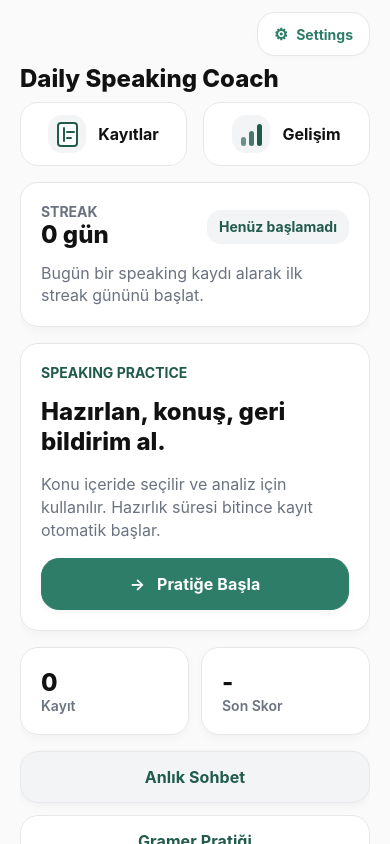
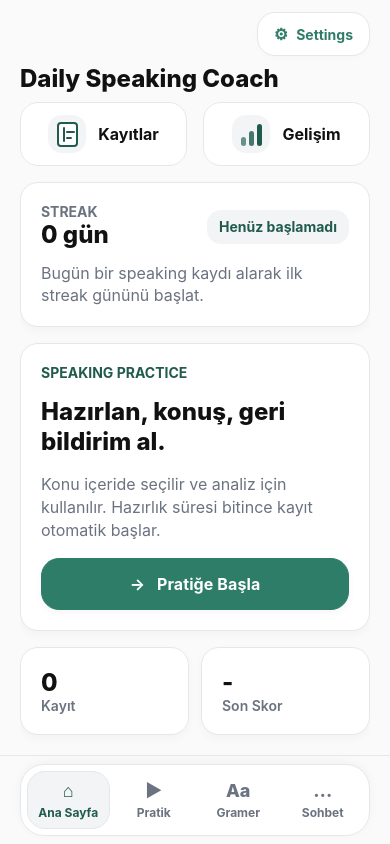
Before and after one commit to dosphanes09/speaking-coach, a React Native app: screen / in a window 390 px wide. Built offline with nearby package versions, Linux system fonts and the light colour scheme; no server answers; what expo-file-system would draw is missing.

Commit message:
Add bottom tab navigation

```diff
--- a/App.tsx
+++ b/App.tsx
@@ -2,6 +2,7 @@ import React, { useCallback, useEffect, useMemo, useState } from "react";
 import { SafeAreaView, StyleSheet, Text, View } from "react-native";
 import { StatusBar } from "expo-status-bar";
 import { AppButton } from "@/components/AppButton";
+import { BottomTabBar, BottomTabKey } from "@/components/BottomTabBar";
 import { GrammarSpeakingChallenge, getGrammarLevelContent } from "@/data/grammarRoadmap";
 import { AppRoute } from "@/types/routes";
 import {
@@ -201,9 +202,6 @@ export default function App(): React.JSX.Element {
         records={freeSpeakingRecords}
         streakSummary={streakSummary}
         onStartThinking={() => setRoute({ name: "thinking", topic: activeTopic })}
-        onChat={() => setRoute({ name: "chat" })}
-        onLearning={() => setRoute({ name: "learning" })}
-        onPracticeModes={() => setRoute({ name: "practiceModes" })}
         onHistory={() => setRoute({ name: "history" })}
         onProgress={() => setRoute({ name: "progress" })}
         onSettings={() => setRoute({ name: "settings" })}
@@ -372,6 +370,25 @@ export default function App(): React.JSX.Element {
     }
   }
 
+  function navigateToBottomTab(tab: BottomTabKey): void {
+    switch (tab) {
+      case "home":
+        setRoute({ name: "home" });
+        return;
+      case "practice":
+        setRoute({ name: "practiceModes" });
+        return;
+      case "grammar":
+        setRoute({ name: "grammarHome" });
+        return;
+      case "chat":
+        setRoute({ name: "chat" });
+        return;
+      default:
+        setRoute({ name: "home" });
+    }
+  }
+
   if (isLoading) {
     return (
       <SafeAreaView style={styles.safeArea}>
@@ -405,7 +422,12 @@ export default function App(): React.JSX.Element {
     <ThemeProvider mode={settings.themeMode}>
       <SafeAreaView style={[styles.safeArea, { backgroundColor: themeColors.background }]}>
         <StatusBar style={statusBarStyle} />
-        {renderRoute()}
+        <View style={styles.appFrame}>
+          <View style={styles.routeSlot}>{renderRoute()}</View>
+          {getActiveBottomTab(route) ? (
+            <BottomTabBar activeTab={getActiveBottomTab(route)!} onSelectTab={navigateToBottomTab} />
+          ) : null}
+        </View>
       </SafeAreaView>
     </ThemeProvider>
   );
@@ -413,6 +435,12 @@ export default function App(): React.JSX.Element {
 
 const styles = StyleSheet.create({
   safeArea: {
+    flex: 1
+  },
+  appFrame: {
+    flex: 1
+  },
+  routeSlot: {
     flex: 1
   },
   loadingScreen: {
@@ -433,6 +461,25 @@ const styles = StyleSheet.create({
     textAlign: "center"
   }
 });
+
+function getActiveBottomTab(route: AppRoute): BottomTabKey | null {
+  switch (route.name) {
+    case "home":
+      return "home";
+    case "practiceModes":
+    case "pictureDescription":
+    case "listeningPictureGame":
+      return "practice";
+    case "learning":
+    case "grammarHome":
+    case "grammarLevel":
+      return "grammar";
+    case "chat":
+      return "chat";
+    default:
+      return null;
+  }
+}
 
 function getRecentlyAskedTopicIds(records: SpeakingRecord[], days = 14): string[] {
   const cutoff = Date.now() - days * 24 * 60 * 60 * 1000;
--- /dev/null
+++ b/src/components/BottomTabBar.tsx
@@ -0,0 +1,147 @@
+import React from "react";
+import { Platform, Pressable, StyleSheet, Text, View } from "react-native";
+import { AppColors, radius, spacing } from "@/theme/colors";
+import { useThemeColors, useThemeMode } from "@/theme/ThemeProvider";
+
+export type BottomTabKey = "home" | "practice" | "grammar" | "chat";
+
+interface BottomTabItem {
+  key: BottomTabKey;
+  label: string;
+  icon: string;
+  accessibilityLabel: string;
+}
+
+interface BottomTabBarProps {
+  activeTab: BottomTabKey;
+  onSelectTab: (tab: BottomTabKey) => void;
+}
+
+const TABS: BottomTabItem[] = [
+  {
+    key: "home",
+    label: "Ana Sayfa",
+    icon: "⌂",
+    accessibilityLabel: "Ana Sayfa"
+  },
+  {
+    key: "practice",
+    label: "Pratik",
+    icon: "▶",
+    accessibilityLabel: "Pratik Modu"
+  },
+  {
+    key: "grammar",
+    label: "Gramer",
+    icon: "Aa",
+    accessibilityLabel: "Grammar Pratiği"
+  },
+  {
+    key: "chat",
+    label: "Sohbet",
+    icon: "…",
+    accessibilityLabel: "Anlık Sohbet"
+  }
+];
+
+export function BottomTabBar({ activeTab, onSelectTab }: BottomTabBarProps): React.JSX.Element {
+  const colors = useThemeColors();
+  const themeMode = useThemeMode();
+  const styles = createStyles(colors, themeMode === "love");
+
+  return (
+    <View style={styles.wrapper}>
+      <View style={styles.bar}>
+        {TABS.map((tab) => {
+          const isActive = tab.key === activeTab;
+
+          return (
+            <Pressable
+              key={tab.key}
+              accessibilityRole="tab"
+              accessibilityLabel={tab.accessibilityLabel}
+              accessibilityState={{ selected: isActive }}
+              onPress={() => onSelectTab(tab.key)}
+              hitSlop={4}
+              style={({ pressed }) => [
+                styles.item,
+                isActive && styles.activeItem,
+                pressed && styles.pressed
+              ]}
+            >
+              <Text style={[styles.icon, isActive && styles.activeText]}>{tab.icon}</Text>
+              <Text numberOfLines={1} style={[styles.label, isActive && styles.activeText]}>
+                {tab.label}
+              </Text>
+            </Pressable>
+          );
+        })}
+      </View>
+    </View>
+  );
+}
+
+function createStyles(colors: AppColors, isLoveMode: boolean) {
+  return StyleSheet.create({
+    wrapper: {
+      paddingHorizontal: spacing.screen,
+      paddingTop: spacing.xs,
+      paddingBottom: Platform.OS === "ios" ? spacing.sm : spacing.xs,
+      backgroundColor: colors.background,
+      borderTopWidth: 1,
+      borderTopColor: colors.line
+    },
+    bar: {
+      minHeight: 72,
+      borderRadius: radius.xl,
+      borderWidth: 1,
+      borderColor: isLoveMode ? colors.line : colors.line,
+      backgroundColor: colors.surface,
+      flexDirection: "row",
+      alignItems: "center",
+      justifyContent: "space-between",
+      gap: 4,
+      padding: 6,
+      shadowColor: "#000000",
+      shadowOpacity: 0.04,
+      shadowRadius: 10,
+      shadowOffset: { width: 0, height: -2 },
+      elevation: 2
+    },
+    item: {
+      flex: 1,
+      minHeight: 58,
+      borderRadius: radius.lg,
+      alignItems: "center",
+      justifyContent: "center",
+      gap: 3,
+      paddingHorizontal: 4
+    },
+    activeItem: {
+      backgroundColor: colors.surfaceMuted,
+      borderWidth: 1,
+      borderColor: isLoveMode ? colors.primary : colors.line
+    },
+    pressed: {
+      opacity: 0.86,
+      transform: [{ scale: 0.98 }]
+    },
+    icon: {
+      color: colors.muted,
+      fontSize: 18,
+      lineHeight: 22,
+      fontWeight: "800",
+      textAlign: "center"
+    },
+    label: {
+      color: colors.muted,
+      fontSize: 12,
+      lineHeight: 15,
+      fontWeight: "700",
+      textAlign: "center"
+    },
+    activeText: {
+      color: colors.primaryDark
+    }
+  });
+}
--- a/src/screens/HomeScreen.tsx
+++ b/src/screens/HomeScreen.tsx
@@ -14,9 +14,6 @@ interface HomeScreenProps {
   records: SpeakingRecord[];
   streakSummary: StreakSummary;
   onStartThinking: () => void;
-  onChat: () => void;
-  onLearning: () => void;
-  onPracticeModes: () => void;
   onHistory: () => void;
   onProgress: () => void;
   onSettings: () => void;
@@ -26,9 +23,6 @@ export function HomeScreen({
   records,
   streakSummary,
   onStartThinking,
-  onChat,
-  onLearning,
-  onPracticeModes,
   onHistory,
   onProgress,
   onSettings
@@ -111,12 +105,6 @@ export function HomeScreen({
             <Text style={styles.latestMeta}>{formatReadableDate(latestRecord.createdAt)}</Text>
           </Card>
         ) : null}
-
-        <View style={styles.actions}>
-          <AppButton label="Anlık Sohbet" onPress={onChat} variant="secondary" />
-          <AppButton label="Gramer Pratiği" onPress={onLearning} variant="ghost" />
-          <AppButton label="Practice Modes" onPress={onPracticeModes} variant="ghost" />
-        </View>
 
         <Text style={styles.signature}>
           {isLoveMode ? "made by seni çok seven Yağız ❤️" : "made by Yağız"}
@@ -358,9 +346,6 @@ function createStyles(colors: AppColors) {
       lineHeight: 23,
       fontWeight: "400"
     },
-    actions: {
-      gap: spacing.sm
-    },
     grid: {
       flexDirection: "row",
       gap: spacing.sm
```
